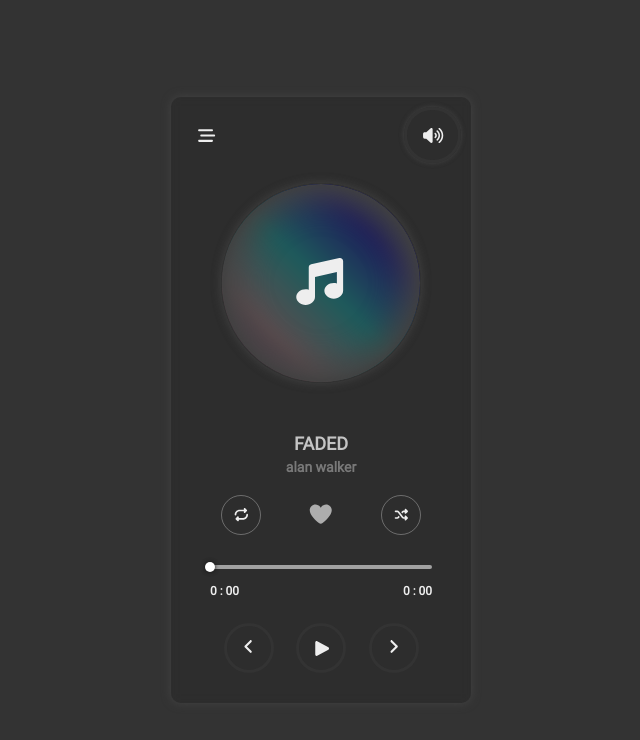
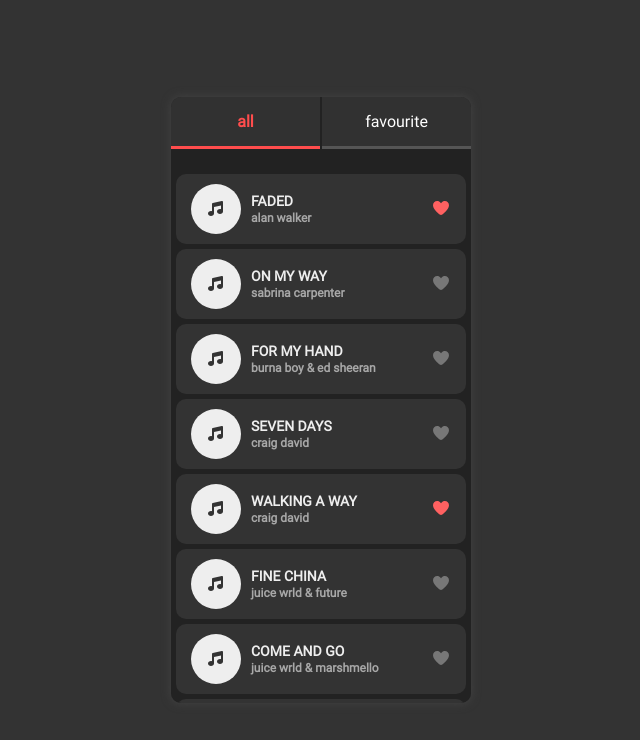
Before and after one commit to abdo2002654/music-player, a plain HTML site: page index.html in a window 1280 px wide. Both pictures are taken after a click on the button 525 px from the left and 135 px from the top of the page. Shown: the whole page, without its empty margins (319-959 px from the left). Drawn offline with Linux system fonts and the light colour scheme.

Commit message:
added list and favourite

```diff
--- a/css/style.css
+++ b/css/style.css
@@ -1,3 +1,13 @@
+::-webkit-scrollbar {
+  width: 5px;
+}
+::-webkit-scrollbar-track {
+  background: #fff1;
+}
+::-webkit-scrollbar-thumb {
+  background: #fff6;
+  border-radius: 10px;
+}
 * {
   margin: 0;
   box-sizing: border-box;
@@ -24,6 +34,7 @@ body {
   display: flex;
   flex-direction: column;
   align-items: center;
+  overflow: hidden;
 }
 .playerHeader {
   display: flex;
@@ -259,3 +270,126 @@ canvas {
     transform: scale(1);
   }
 }
+.playerListContainer {
+  height: 100%;
+  width: 100%;
+  position: absolute;
+  top: -120%;
+  left: 0;
+  background: #222222;
+  z-index: 200;
+  transition: .5s;
+}
+.playerListContainer.on {
+  top: 0%;
+  display: flex;
+  flex-direction: column;
+}
+.tabs {
+  display: flex;
+  justify-content: center;
+  gap: 2px;
+  margin-bottom: 20px;
+}
+.tab {
+  flex: 1;
+  text-align: center;
+  border-bottom: 3px solid #555;
+  padding: 15px;
+  font-family: roboto;
+  color: white;
+  font-weight: 100;
+  cursor: pointer;
+  background: #fff1;
+  transition: .5s;
+}
+.tab.active {
+  color: rgb(255, 77, 77);
+  font-weight: 900;
+  border-color: rgb(255, 77, 77);
+}
+.tabs-panels {
+  flex: 1;
+  display: flex;
+}
+.tab-panel {
+  display: flex;
+  flex: 1;
+}
+.tab-panel:nth-child(1) {
+  height: 100%;
+  width: 100%;
+  position: absolute;
+  left: -100%;
+  transition: .5s;
+}
+.tab-panel:nth-child(2) {
+  height: 100%;
+  width: 100%;
+  position: absolute;
+  right: -100%;
+  transition: .5s;
+}
+.tab-panel:nth-child(1).active { left: 0; }
+.tab-panel:nth-child(2).active { right: 0; }
+
+.favList  ,
+.allList {
+  list-style: none;
+  display: flex;
+  flex: 1;
+  padding: 5px;
+  flex-direction: column;
+  gap: 5px;
+  overflow-y: scroll;
+}
+ li{
+  display: flex;
+  align-items: center;
+  padding: 10px 15px;
+  border-radius: 10px;
+  background: #333;
+  cursor: pointer;
+  transition: .5s;
+}
+ li:hover{
+  background: #464646;
+}
+ li .icon{
+  display: flex;
+  align-items: center;
+  justify-content: center;
+  color: #333;
+  background: #eee;
+  height: 50px;
+  width: 50px;
+  border-radius: 50px;
+}
+ li .song{
+  display: flex;
+  flex-direction: column;
+  gap: 2px;
+  padding: 0px 10px;
+  color: #eee;
+  border-radius: 50px;
+}
+ li .song h5{
+  font-size: 14px;
+  font-family: roboto;
+  font-weight: 900;
+  text-transform: uppercase;
+}
+ li .song p{
+  font-size: 12px;
+  font-family: roboto;
+  font-weight: 600;
+  color: #a8a8a8;
+}
+.fav-icon {
+  color: #777;
+  margin-left: auto;
+}
+.fav-icon.fav {
+  color: rgb(255, 97, 97);
+  margin-left: auto;
+}
--- a/index.html
+++ b/index.html
@@ -12,8 +12,26 @@
   <audio class="songSource paused">
   </audio>
   <div class="playerContainer">
+    <div class="playerListContainer">
+      <div class="tabs">
+        <div class="tab active">all</div>
+        <div class="tab">favourite</div>
+      </div>
+      <div class="tabs-panels">
+        <div class="tab-panel active">
+          <ul class="allList">
+
+          </ul>
+        </div>
+        <div class="tab-panel">
+          <ul class="favList">
+
+          </ul>
+        </div>
+      </div>
+    </div>
     <div class="playerHeader">
-      <button> <i class="fa fa-bars-staggered"></i> </button>
+      <button class="listToggler"> <i class="fa fa-bars-staggered"></i> </button>
       <div class="volume">
         <div class="soundControls">
           <div class="volume-off">
@@ -36,8 +54,8 @@
       </div>
     </div>
     <div class="songData">
-      <h4 class="song"> come and go </h4>
-      <p class="author"> juice wrld </p>
+      <h4 class="song">  </h4>
+      <p class="author">  </p>
     </div>
     <div class="controlButtons">
       <button class="repeatButton"><i class="fa fa-repeat"></i></button>
--- a/js/main.js
+++ b/js/main.js
@@ -11,7 +11,7 @@ let songs = [
   {songName: "cruel summer", author: "taylor swift", source: "./assets/audios/Taylor Swift - Cruel Summer (Official Audio)(MP3_320K).mp3"},
 ];
 
-let favourite = [];
+let favourite = ["faded", "walking a way"];
 let index = 0;
 
 let canPlay = true;
@@ -25,6 +25,14 @@ let volume = 1;
 let repeatButton = document.querySelector(".repeatButton");
 let favouriteButton = document.querySelector(".favouriteButton");
 let shuffleButton = document.querySelector(".shuffleButton");
+
+let ListsContainer = document.querySelector(".playerListContainer");
+let listToggler = document.querySelector(".listToggler");
+let tabs = document.querySelectorAll(".tab");
+let tabPanels = document.querySelectorAll(".tab-panel");
+let allList = document.querySelector(".allList");
+let favList = document.querySelector(".favList");
+let allListItems = document.querySelectorAll(".allList li");
 
 let songName = document.querySelector("h4");
 let author = document.querySelector("p");
@@ -42,11 +50,23 @@ let songSource = document.querySelector(".songSource");
 let shuffle = false;
 let repeat = false;
 
+favouriteButton.addEventListener("click",  () => {
+  if(favouriteButton.classList.contains("active")) {
+    favouriteButton.classList.remove("active");
+    favourite = favourite.filter(e => e !== songs[index].songName)
+    updateList();
+  } else {
+    favouriteButton.classList.add("active");
+    favourite.push(songs[index].songName);
+    updateList();
+  }
 
+})
 
 window.addEventListener("load", () => {
   songSource.src = songs[0].source;
   play();
+  updateList();
 });
 
 songSource.addEventListener("timeupdate", () => {
@@ -60,6 +80,13 @@ songSource.addEventListener("timeupdate", () => {
   author.innerHTML = songs[index].author;
   songTrackScroll.style.width = 0;
   currentTime.innerHTML = formatToMinutes(0);
+  let fav = false;
+  favourite.forEach(e => {
+    if(e === songs[index].songName) fav = true;
+  })
+
+  if(fav) favouriteButton.classList.add('active');
+  if(!fav) favouriteButton.classList.remove('active');
 };
 
 playButton.addEventListener("click", () => {
@@ -161,6 +188,19 @@ setInterval(() => {
   }
 }, 500);
 
+tabs.forEach((e, i) => {
+  e.addEventListener("click", () => {
+    tabs.forEach(ele => ele.classList.remove("active"));
+    tabPanels.forEach((ele, index) => {
+      if(index == i) {
+        ele.classList.add("active");
+      } else {
+        ele.classList.remove("active");
+      }
+    })
+    e.classList.add("active");
+  });
+});
 
 volumeButton.addEventListener("click", () => {
   if(volumeControls.classList.contains("active")) {
@@ -189,3 +229,59 @@ volumeMute.addEventListener("click", () => {
 })
 
 volumeTrackScroller.style.width = (songSource.volume) * 100+"%";
+
+listToggler.addEventListener("click", () => {
+  ListsContainer.classList.add("on")
+})
+function updateList () {
+  allList.innerHTML = ``;
+  favList.innerHTML = ``;
+  songs.forEach((song, id) => {
+    let favourited = false;
+    favourite.forEach(e => {
+      if(e === song.songName) favourited = true;
+    })
+    let li = document.createElement("li");
+    li.innerHTML += `
+      <div class="icon">
+        <i class="fa fa-music"></i>
+      </div>
+      <div class="song">
+        <h5>${song.songName}</h5>
+        <p>${song.author}</p>
+      </div>
+      <div class="fav-icon ${favourited?"fav":""}">
+        <i class="fa fa-heart"></i>
+      </div>
+    `
+    li.addEventListener("click", () => {
+      index = id;
+      play();
+      playMusic();
+      ListsContainer.classList.remove("on");
+    })
+    allList.append(li)
+
+    if(favourited) {
+      let favli = document.createElement("li");
+      favli.innerHTML += `
+      <div class="icon">
+      <i class="fa fa-music"></i>
+      </div>
+      <div class="song">
+      <h5>${song.songName}</h5>
+      <p>${song.author}</p>
+      </div>
+      <div class="fav-icon fav">
+      <i class="fa fa-heart"></i>
+      </div>
+      `
+      favli.addEventListener("click", () => {
+        index = id;
+        play();
+        playMusic();
+        ListsContainer.classList.remove("on");
+      })
+      favList.append(favli)}
+  })
+}
```
